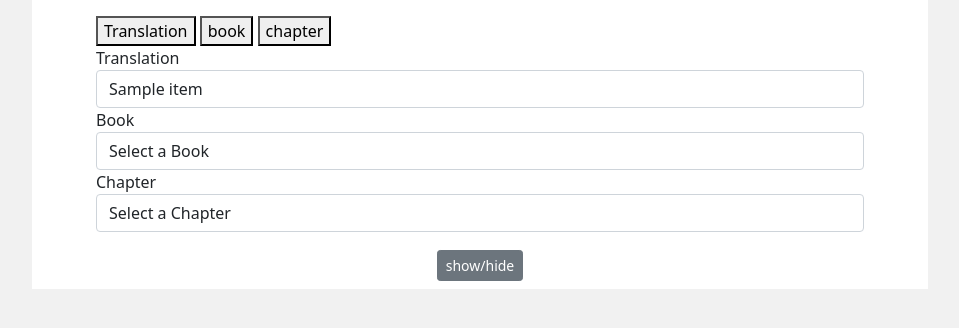
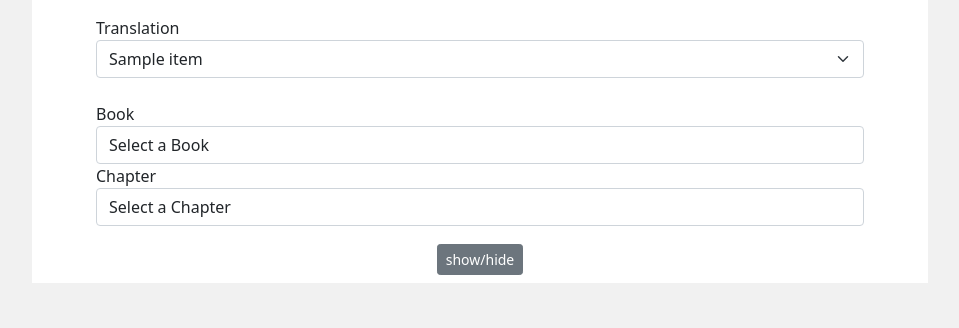
Before and after one commit to markinjamaica/therapy, a Django app: page /bible in a window 1280 px wide. Shown: the part 56-384 px from the top of the page, without its empty margins (160-1119 px from the left). Run offline with Django 3.2, Linux system fonts and the light colour scheme; tables that the repository leaves empty hold one stand-in row (values such as "Sample post"); a database or web service that is not in the repository returns one stand-in record (values such as "Sample title"); data that the repository does not hold is empty.

Commit message:
experiment with select input

```diff
--- a/biblehelp/static/bible.js
+++ b/biblehelp/static/bible.js
@@ -6,6 +6,13 @@ const verseContainer = document.querySelector('.verse-container');
 const bookTitle = document.querySelector('.book-title');
 const formContainer = document.querySelector('.form-container');
 const showBtn = document.getElementById('show');
+
+// EXPERIMENTAL START
+bibleVersion.addEventListener('click', () => {
+    bibleVersion.classList.add('height');
+});
+
+// EXPERIMENTAL END
 
 // Run code when on bible.html by checking for bibleVersion element
 if (bibleVersion) {
--- a/biblehelp/static/styles.css
+++ b/biblehelp/static/styles.css
@@ -131,15 +131,18 @@ nav {
     /* color: rgb(99, 99, 99); */
     padding-bottom: 0.3em;
 }
-.item-container blockquote {
-    /* font-family: Georgia, 'Times New Roman', Times, serif; */
-}
 .citation-container {
     display: flex;
     justify-content: space-between;
 }
 
 /***** bible.html *****/
+
+/* EXPERIMENTAL START */
+.height {
+    transform: translate(200px, 200px);
+}
+/* EXPERIMENTAL END */
 #show {
     margin-top: -0.5rem;
     /* margin-bottom: -15px; */
--- a/biblehelp/templates/bible.html
+++ b/biblehelp/templates/bible.html
@@ -3,19 +3,21 @@
 {% block body%}
 
 <main>
-    <div class="breadcrumbs">
+    <!-- <div class="breadcrumbs">
         <button id="translation-crumb">Translation</button>
         <button id="book-crumb">book</button>
         <button id="chapter-crumb">chapter</button>
-    </div>
+    </div> -->
     <div class="form-container collapse show">
         {% csrf_token %}
         <label for="translation">Translation</label>
-        <select id="translation" name="translation" class="form-control">
+        <select id="translation" name="translation" class="form-select">
             {% for bible in bibles %}
             <option value="{{ bible.id }}">{{ bible.name }}</option>
             {% endfor %}
         </select>
+        <!-- Experimental: added break -->
+        <br>
         <label for="bible-books">Book</label>
         <select name="bible-books" id="bible-books" class="form-control">
             <option value="" disabled selected>Select a Book</option>
```
